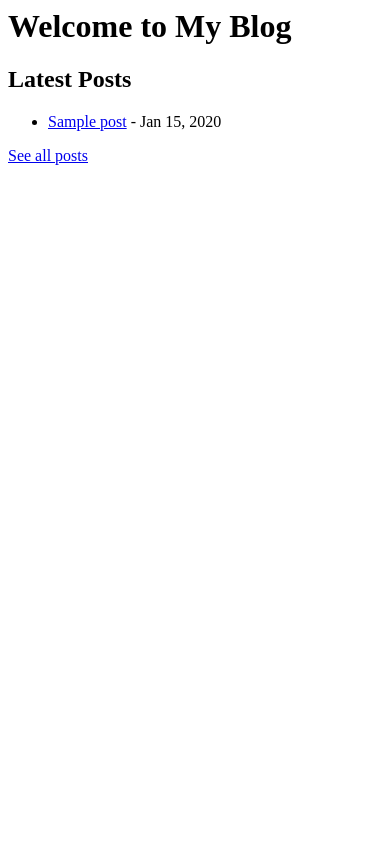
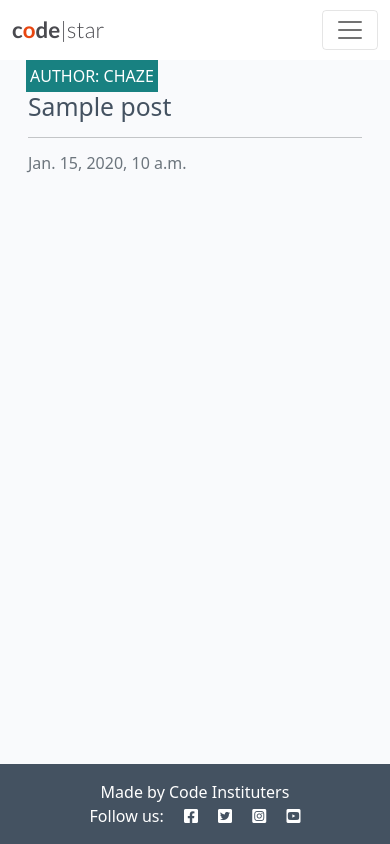
Before and after one commit to chazeldred55-code/thedjangoblog, a Django app: template blog/templates/blog/index.html in a window 390 px wide. Run offline with Django 4.2, Linux system fonts and the light colour scheme; the template is opened without the code that fills it: values that come from a table or form of the project are taken from there, others are empty; data comes from the database, SQL or seed files in the repository; tables that the repository leaves empty hold one stand-in row (values such as "Sample post").

Commit message:
Fix homepage, blog list views, add pagination, and configure static files

```diff
--- a/blog/templates/blog/index.html
+++ b/blog/templates/blog/index.html
@@ -1,12 +1,52 @@
-<h1>Welcome to My Blog</h1>
-<h2>Latest Posts</h2>
-<ul>
-  {% for post in latest_posts %}
-    <li>
-      <a href="#">{{ post.title }}</a> - {{ post.created_on|date:"M d, Y" }}
-    </li>
-  {% empty %}
-    <li>No posts yet.</li>
-  {% endfor %}
-</ul>
-<a href="{% url 'blog' %}">See all posts</a>
+{% extends "base.html" %}
+
+{% block content %}
+
+<!-- index.html content starts here -->
+<div class="container-fluid">
+    <div class="row">
+
+        <!-- Blog Entries Column -->
+        <div class="col-12 mt-3 left">
+            <div class="row">
+                {% for post in post_list %}
+                <div class="col-md-4">
+                    <div class="card mb-4">
+                        <div class="card-body">
+                            <div class="image-container">
+                                <div class="image-flash">
+                                    <p class="author">Author: {{ post.author }}</p>
+                                </div>
+                            </div>
+                            <a href="#" class="post-link">
+                                <h2 class="card-title">{{ post.title }}</h2>
+                            </a>
+
+                            <hr />
+                            <p class="card-text text-muted h6">{{ post.created_on}}
+                            </p>
+                        </div>
+                    </div>
+                </div>
+                {% if forloop.counter|divisibleby:3 %}
+            </div>
+            <div class="row">
+                {% endif %}
+                {% endfor %}
+
+            </div>
+        </div>
+    </div>
+    {% if is_paginated %}
+    <nav aria-label="Page navigation">
+        <ul class="pagination justify-content-center">
+            {% if page_obj.has_next %}
+            <li><a href="?page={{ page_obj.next_page_number }}" class="page-link"> NEXT &raquo;</a></li>
+            {% endif %}
+        </ul>
+    </nav>
+    {% endif %}
+</div>
+
+<!-- index.html content ends here -->
+{% endblock %}
--- a/blog/urls.py
+++ b/blog/urls.py
@@ -1,7 +1,6 @@
 from django.urls import path
-from .views import index, BlogListView
+from .views import BlogListView
 
 urlpatterns = [
-    path('', index, name='index'),              # Homepage
-    path('blog/', BlogListView.as_view(), name='blog'),  # Blog list page
+    path('', BlogListView.as_view(), name='blog_list'),  # /blog/
 ]
--- /dev/null
+++ b/static/css/style.css
@@ -0,0 +1,161 @@
+body {
+    background-color: #F9FAFC;
+}
+
+.brand {
+    font-family: Lato, sans-serif;
+    font-size: 1.4rem;
+    font-weight: 700;
+    color: #4A4A4F;
+}
+
+.red-o {
+    color: #E84610;
+}
+
+.thin {
+    font-weight: 300;
+}
+
+.light-bg {
+    background-color: #fff;
+}
+
+.dark-bg {
+    background-color: #445261;
+}
+
+.main-bg {
+    background-color: #F9FAFC;
+}
+
+.card {
+    border: none;
+    background-color: transparent;
+}
+
+.image-container {
+    position: relative;
+}
+
+.image-flash {
+    position: absolute;
+    bottom: 5%;
+    min-width: 30%;
+    left: -2px;
+    background-color: #188181;
+}
+
+.scale {
+    width: 100%;
+    height: auto;
+}
+
+.author {
+    color: white;
+    margin: 4px;
+    text-transform: uppercase;
+}
+
+.masthead {
+    margin-top: 10px;
+    overflow: hidden;
+    position: relative;
+    display: inline-block;
+    height: 33vh;
+    width: 100%;
+}
+
+.masthead-text {
+    background-color: #445261;
+    color: white;
+    position: relative;
+}
+
+.masthead-image {
+    position: relative;
+    overflow: hidden;
+}
+
+.masthead-image:after {
+    content: "";
+    position: absolute;
+    top: 0;
+    right: 90%;
+    height: 100%;
+    width: 150%;
+    background: #445261;
+    -webkit-transform: skew(15deg);
+    -moz-transform: skew(15deg);
+    transform: skew(15deg);
+    z-index: 100;
+}
+
+.post-link {
+    text-decoration: none;
+    color: #445261;
+}
+
+.post-link:hover,
+.page-link {
+    color: #E84610;
+}
+
+.post-title {
+    margin-top: 10%;
+    margin-left: 5%;
+}
+
+.post-subtitle {
+    margin-left: 5%;
+    color: lightgray;
+}
+
+.btn-signup,
+.btn-edit {
+    background-color: #188181;
+    color: #fff;
+}
+
+.btn-signup:hover,
+.btn-signup:active {
+    background-color: #fff;
+    color: #23BBBB;
+}
+
+.link {
+    color: #23BBBB;
+    text-decoration: none;
+}
+
+.link:hover,
+.link:active {
+    color: #445261;
+    text-decoration: underline;
+}
+
+.btn-like {
+    color: #E84610;
+    border: none;
+    background: transparent;
+}
+
+.btn-delete {
+    color: #fff;
+    background: #E84610;
+}
+
+.btn-like:hover,
+.btn-like:active {
+    color: #E84610;
+    background: transparent;
+    border: none;
+}
+
+.faded {
+    color: rgb(172, 175, 175);
+}
+
+.approval {
+    color: rgb(222, 146, 168);
+}
--- /dev/null
+++ b/templates/base.html
@@ -0,0 +1,75 @@
+{% load static %}
+{% url 'home' as home_url %}
+
+<!DOCTYPE html>
+<html class="h-100" lang="en">
+
+<head>
+    <title>CodeStar Blog</title>
+    <meta name="viewport" content="width=device-width, initial-scale=1" />
+
+    <!-- Google Fonts CSS -->
+    <link rel="preconnect" href="https://fonts.gstatic.com">
+    <link href="https://fonts.googleapis.com/css2?family=Roboto:wght@300&display=swap" rel="stylesheet">
+    <link href="https://fonts.googleapis.com/css2?family=Lato:wght@300;700&display=swap" rel="stylesheet">
+
+    <!-- Font Awesome CSS -->
+    <link rel="stylesheet" href="https://cdnjs.cloudflare.com/ajax/libs/font-awesome/5.15.3/css/all.min.css">
+
+    <!-- Bootstrap CSS -->
+    <link href="https://cdn.jsdelivr.net/npm/bootstrap@5.0.1/dist/css/bootstrap.min.css" rel="stylesheet"
+        integrity="sha384-+0n0xVW2eSR5OomGNYDnhzAbDsOXxcvSN1TPprVMTNDbiYZCxYbOOl7+AMvyTG2x" crossorigin="anonymous">
+<!-- Custom CSS -->
+<link rel="stylesheet" href="{% static 'css/style.css' %}">
+</head>
+
+<body class="d-flex flex-column h-100 main-bg">
+
+    <!-- Navigation -->
+    <nav class="navbar navbar-expand-lg navbar-light bg-white">
+        <div class="container-fluid">
+            <a class="navbar-brand" href="{% url 'home' %}"><span class="brand">c<span class="red-o">o</span>de<span
+                        class="thin">|star</span></span></a>
+            <button class="navbar-toggler" type="button" data-bs-toggle="collapse" data-bs-target="#navbarText"
+                aria-controls="navbarText" aria-expanded="false" aria-label="Toggle navigation">
+                <span class="navbar-toggler-icon"></span>
+            </button>
+            <div class="collapse navbar-collapse" id="navbarText">
+                <ul class="navbar-nav me-auto mb-2 mb-lg-0">
+                    <li class="nav-item">
+                        <a class="nav-link {% if request.path == home_url %}active{% endif %}" aria-current="page"
+                            href="#">Home</a>
+                    </li>
+
+                </ul>
+                <span class="navbar-text text-muted">
+                    adventures of a software developer
+                </span>
+            </div>
+        </div>
+    </nav>
+
+    <main class="flex-shrink-0 main-bg">
+
+        {% block content %}
+        <!-- Content Goes here -->
+        {% endblock content %}
+
+    </main>
+
+    <!-- Footer -->
+    <footer class="footer mt-auto py-3 dark-bg">
+        <p class="m-0 text-center text-white">Made by Code Instituters</p>
+        <p class="m-0 text-center text-white">Follow us: <i class="fab fa-facebook-square ms-3"></i>
+            <i class="fab fa-twitter-square ms-3"></i>
+            <i class="fab fa-instagram-square ms-3"></i>
+            <i class="fab fa-youtube-square ms-3"></i>
+        </p>
+    </footer>
+
+    <script src="https://cdn.jsdelivr.net/npm/bootstrap@5.0.1/dist/js/bootstrap.bundle.min.js"
+        integrity="sha384-gtEjrD/SeCtmISkJkNUaaKMoLD0//ElJ19smozuHV6z3Iehds+3Ulb9Bn9Plx0x4" crossorigin="anonymous">
+        </script>
+</body>
+
+</html>
```
Also changed, not shown: blog/views.py (+6 -3 lines), thedjangoblog/settings.py (+54 -15 lines).
